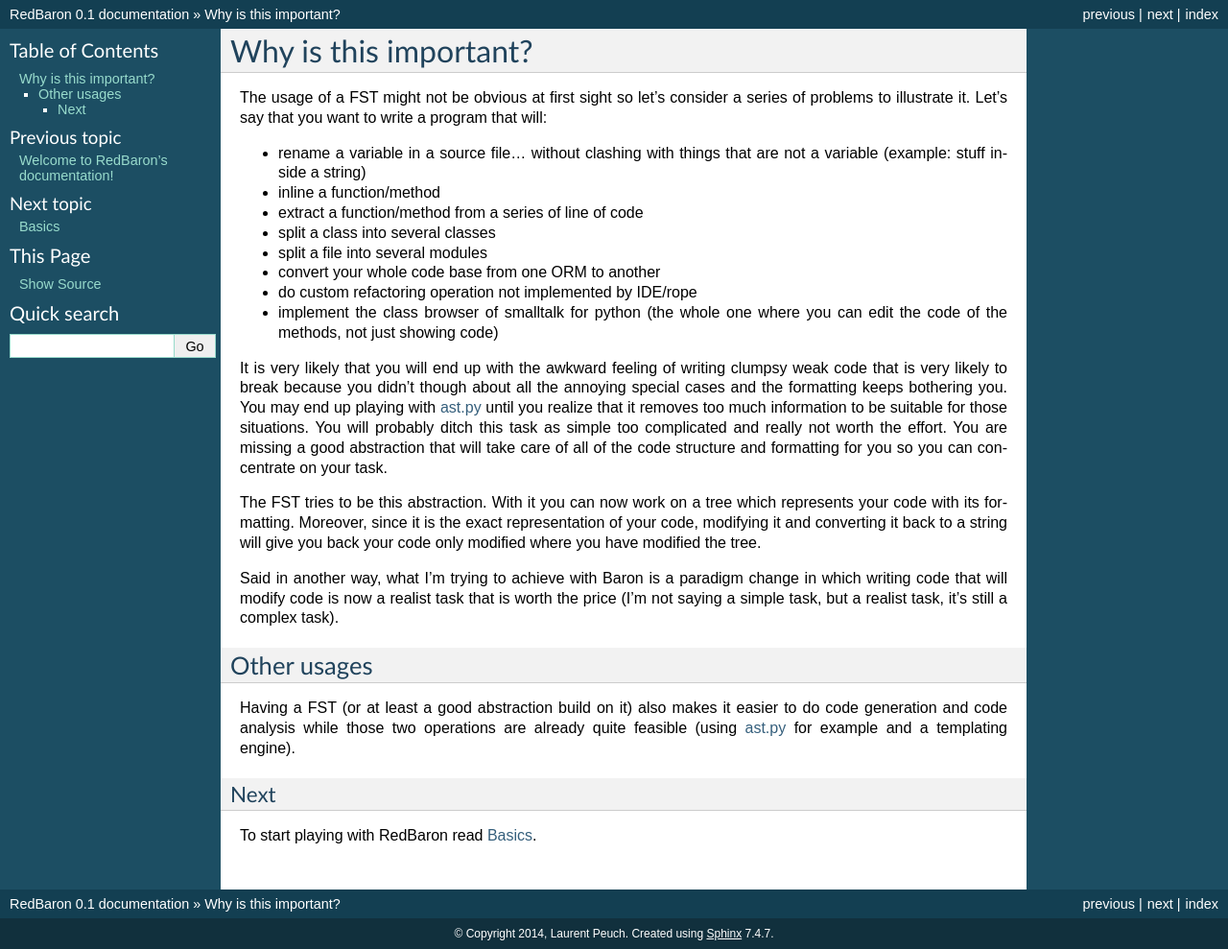
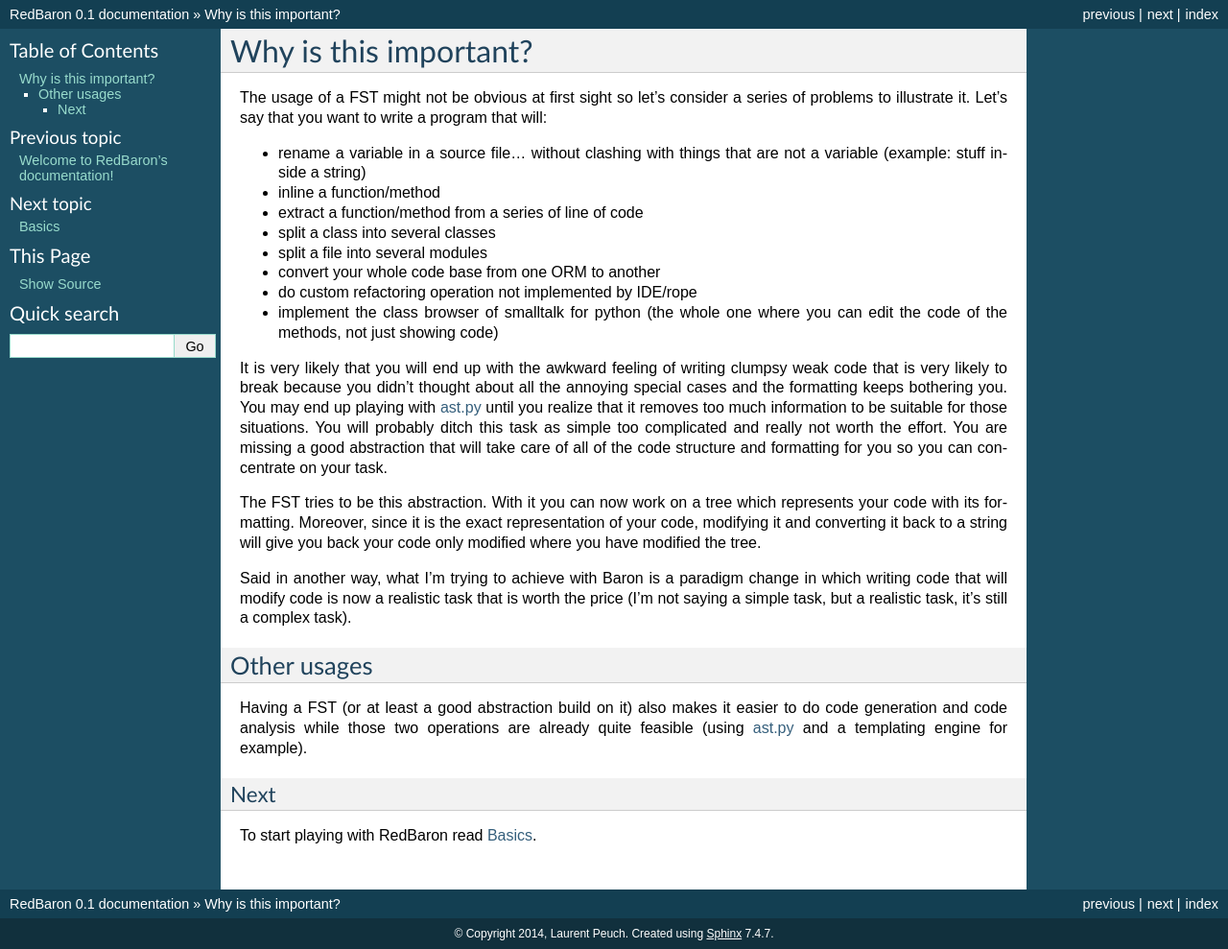
Before and after one commit to PyCQA/redbaron, a Sphinx documentation site: the page built from docs/why.rst, in a window 1280 px wide. Shown: the whole page at 96% size. Built offline with Sphinx 7.4.7, drawn with Linux system fonts in a browser that asks for light colours.

Commit message:
[doc] Typos in why.rst

```diff
--- a/docs/why.rst
+++ b/docs/why.rst
@@ -14,7 +14,7 @@ series of problems to illustrate it. Let's say that you want to write a program
 * implement the class browser of smalltalk for python (the whole one where you can edit the code of the methods, not just showing code)
 
 It is very likely that you will end up with the awkward feeling of writing
-clumpsy weak code that is very likely to break because you didn't though about
+clumpsy weak code that is very likely to break because you didn't thought about
 all the annoying special cases and the formatting keeps bothering you. You may
 end up playing with `ast.py <http://docs.python.org/2/library/ast.html>`_ until
 you realize that it removes too much information to be suitable for those
@@ -29,8 +29,8 @@ representation of your code, modifying it and converting it back to a string
 will give you back your code only modified where you have modified the tree.
 
 Said in another way, what I'm trying to achieve with Baron is a paradigm change in
-which writing code that will modify code is now a realist task that is worth
-the price (I'm not saying a simple task, but a realist task, it's still a
+which writing code that will modify code is now a realistic task that is worth
+the price (I'm not saying a simple task, but a realistic task, it's still a
 complex task).
 
 Other usages
@@ -38,8 +38,8 @@ Other usages
 
 Having a FST (or at least a good abstraction build on it) also makes it easier
 to do code generation and code analysis while those two operations are already
-quite feasible (using `ast.py <http://docs.python.org/2/library/ast.html>`_ for
-example and a templating engine).
+quite feasible (using `ast.py <http://docs.python.org/2/library/ast.html>`_ and
+a templating engine for example).
 
 Next
 ~~~~
```
